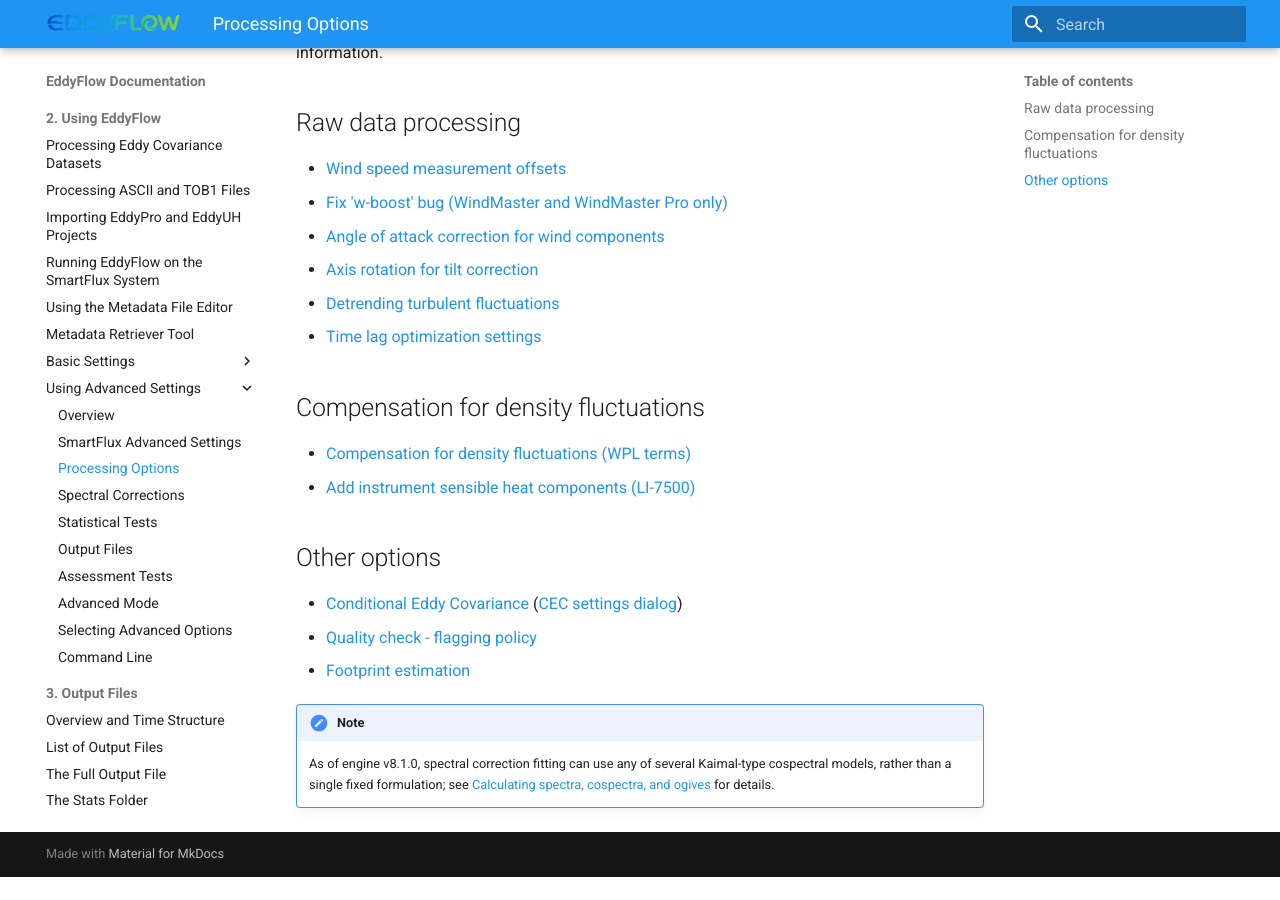
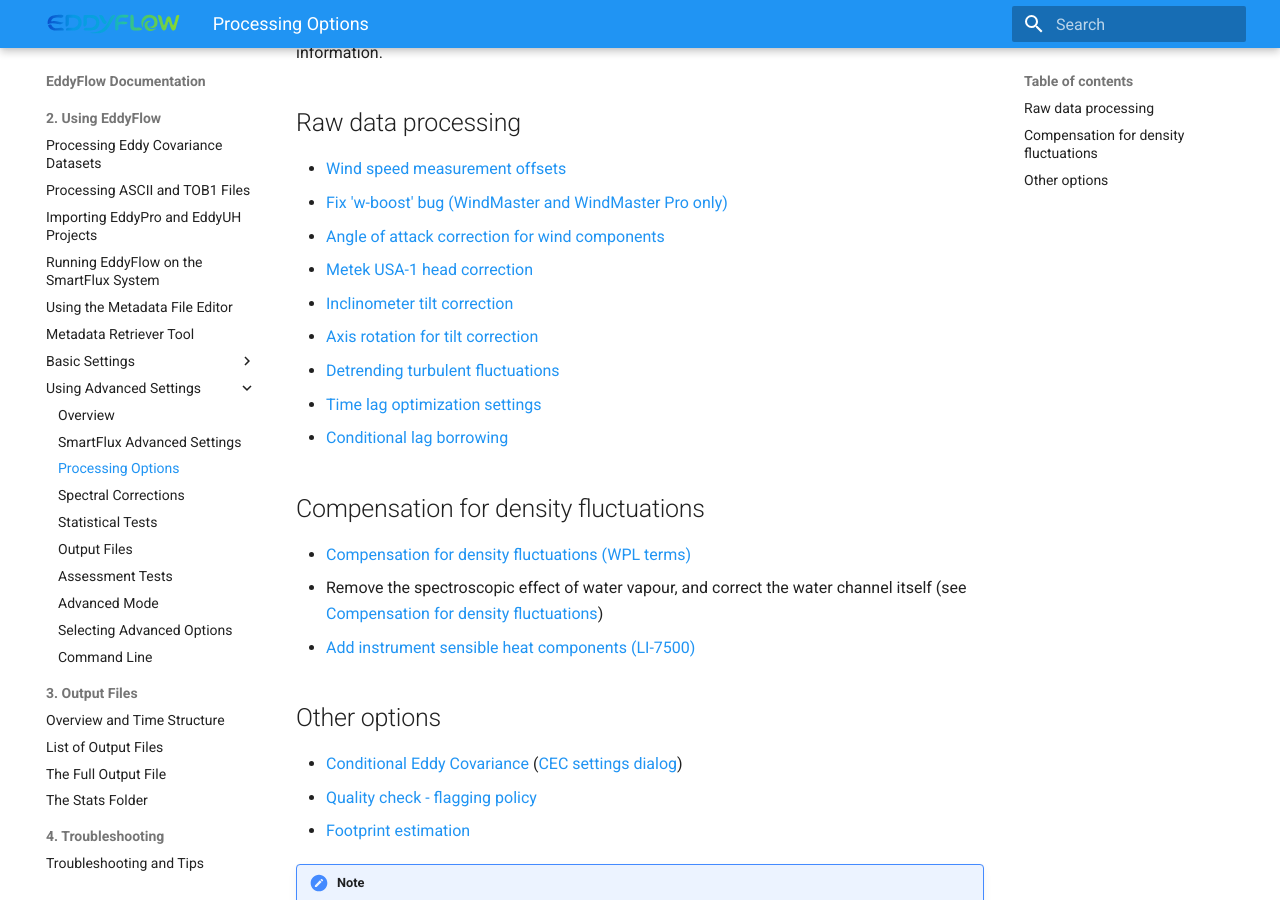
Before and after one commit to kebasaa/eddyflow-documentation, an MkDocs documentation site: the page built from docs/topics/advanced-settings-processing.md, in a window 1280 px wide and 900 px high, scrolled down 781 px. Built offline with MkDocs 1.6.1 and Material for MkDocs 9.7.7, drawn with Linux system fonts in a browser that asks for light colours; before the commit the page ends 1658 px from its top, so only the background shows below that.

Commit message:
Link the two Advanced Settings walkthrough pages to what was just added
advanced-settings-processing.md and advanced-settings-outputs.md are
short pointer pages that list, rather than describe, what each Advanced
Settings tab contains. Both had fallen behind the reference pages they
point to once those gained the sections added earlier in this pass: the
Metek head correction, inclinometer tilt correction and conditional lag
borrowing on raw-processing-options.md, the two spectroscopic-correction
checkboxes also on that page, and the assessment-file-outputs section on
output-files.md. Each is now linked from its walkthrough page alongside
the settings that were already there.

```diff
--- a/docs/topics/advanced-settings-processing.md
+++ b/docs/topics/advanced-settings-processing.md
@@ -15,13 +15,17 @@
 - [Wind speed measurement offsets](raw-processing-options.md#WindOffset)
 - [Fix 'w-boost' bug (WindMaster and WindMaster Pro only)](raw-processing-options.md#w-boostFix)
 - [Angle of attack correction for wind components](raw-processing-options.md#AngleAttack)
+- [Metek USA-1 head correction](raw-processing-options.md#metek-usa-1-head-correction)
+- [Inclinometer tilt correction](raw-processing-options.md#inclinometer-tilt-correction)
 - [Axis rotation for tilt correction](raw-processing-options.md#Axisrot)
 - [Detrending turbulent fluctuations](raw-processing-options.md#Turb)
 - [Time lag optimization settings](raw-processing-options.md#Time)
+- [Conditional lag borrowing](raw-processing-options.md#conditional-lag-borrowing)
 
 ## Compensation for density fluctuations
 
 - [Compensation for density fluctuations (WPL terms)](raw-processing-options.md#Compensa)
+- Remove the spectroscopic effect of water vapour, and correct the water channel itself (see [Compensation for density fluctuations](raw-processing-options.md#Compensa))
 - [Add instrument sensible heat components (LI-7500)](selecting-advanced-options.md#Add)
 
 ## Other options
```
Also changed, not shown: docs/topics/advanced-settings-outputs.md (+1 -0 lines).
